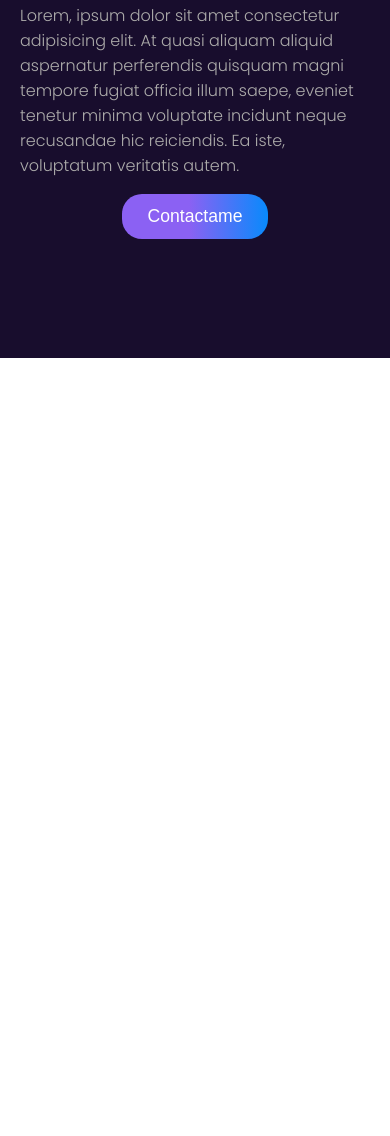
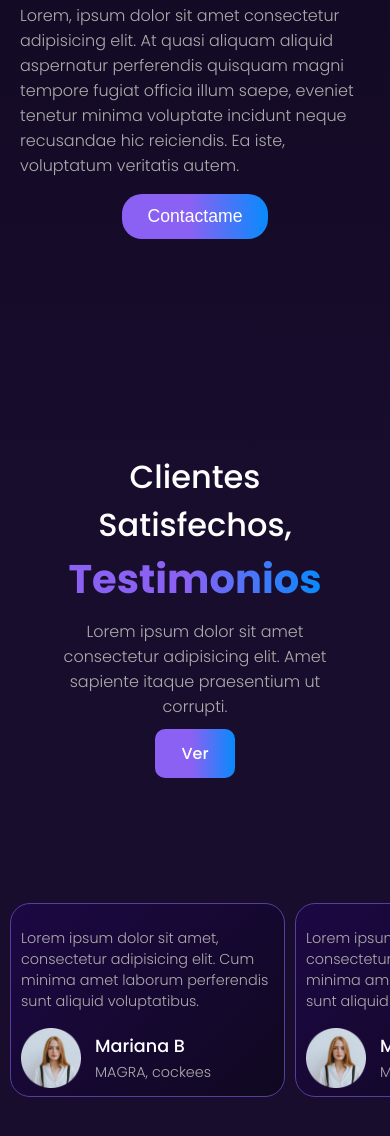
Before and after one commit to Reymond89/portfolio-davidPrato, a plain HTML site: page index.html in a window 390 px wide. Shown: the part 1314-2450 px from the top of the page. Before the commit the page ends 1672 px from the top, so only its background shows below. Drawn offline with nearby package versions, Linux system fonts and the light colour scheme.

Commit message:
testimonial section

```diff
--- a/index.html
+++ b/index.html
@@ -61,8 +61,8 @@
                     </div>
                 </div>
             </section>
-            <!--
-            <section class="galery__container" id="galery">
+
+            <!-- <section class="galery__container" id="galery">
                 <h2 class="galery__title">Galeria</h2>
                 <figure class="galery__grapper">
                     <article class="galery__card card-1">
@@ -82,11 +82,12 @@
                         <p class="galery__description"><span class="guion">-</span>Foto panoramica</p>
                     </article>
                 </figure>
-            </section>
+            </section> -->
+
             <section class="testimonials__container">
                 <div class="testimonials__text">
-                    <h2 class="testimonials__title">Clientes satisfechos, <br> <span class="testimonials__title-color">Recomendaciones</span></h2>
-                    <p class="testimonials__description">Lorem ipsum dolor sit amet consectetur adipisicing elit. Amet sapiente itaque praesentium ut corrupti explicabo officiis quo non doloribus animi.</p>
+                    <h2 class="testimonials__title">Clientes satisfechos, <br> <span class="testimonials__title-color">Testimonios</span></h2>
+                    <p class="testimonials__description">Lorem ipsum dolor sit amet consectetur adipisicing elit. Amet sapiente itaque praesentium ut corrupti.</p>
                     <a class="testimonials__button" href="#">Ver</a>
                 </div>
                 <div class="testimonial__container-cards">
@@ -126,7 +127,7 @@
                 </div>
 
             </section>
-            <section class="services__container">
+            <!-- <section class="services__container">
                 <article class="services__wrapper">
                     <div class="services__text">
                         <h3 class="services__title">Mis Servicios</h3>
--- a/style.css
+++ b/style.css
@@ -312,6 +312,7 @@ html{
 
 ::-webkit-scrollbar{
     width: .60rem;
+    height: .60rem;
     /* border-radius: .5rem; */
     background: rgb(15, 15, 15);
 }
@@ -705,6 +706,14 @@ html{
 }
 
 /* Breakpoins */
+@media screen and ( max-width: 1050px) {
+    .testimonials__title{
+        font-size: 2rem;
+    }
+    .testimonials__card{
+        min-width: 350px;
+    }
+}
 
 @media screen and ( max-width: 900px) {
     .header__list{
@@ -855,6 +864,22 @@ html{
     }
 }
 
+@media screen and ( max-width: 850px) {
+    .testimonials__container{
+        flex-direction: column;
+    }
+    .testimonials__text{
+        width: 80%;
+        align-items: center;
+    }
+    .testimonials__description{
+        text-align: center;
+    }
+    .testimonial__container-cards{
+        width: 80%;
+    }
+}
+
 @media screen and ( max-width: 600px) {
 
 
@@ -912,4 +937,30 @@ html{
         font-size: 5rem;
         top: 8px;
     }
+    /* testimonial */
+    .testimonials__container{
+        justify-content: space-evenly;
+    }
+    .testimonials__title{
+        text-align: center;
+    }
+    .testimonials__text{
+        gap: 10px;
+    }
+    .testimonial__container-cards{
+        width: 100%;
+        gap: 10px;
+        padding: 10px;
+    }
+    .testimonials__card{
+        padding: 8px 10px;
+        min-width: 275px;
+
+    }
+    .card__description{
+        font-size: 0.9rem;
+    }
+    .testimonials__button{
+        font-size: 1rem;
+    }
 }
```
